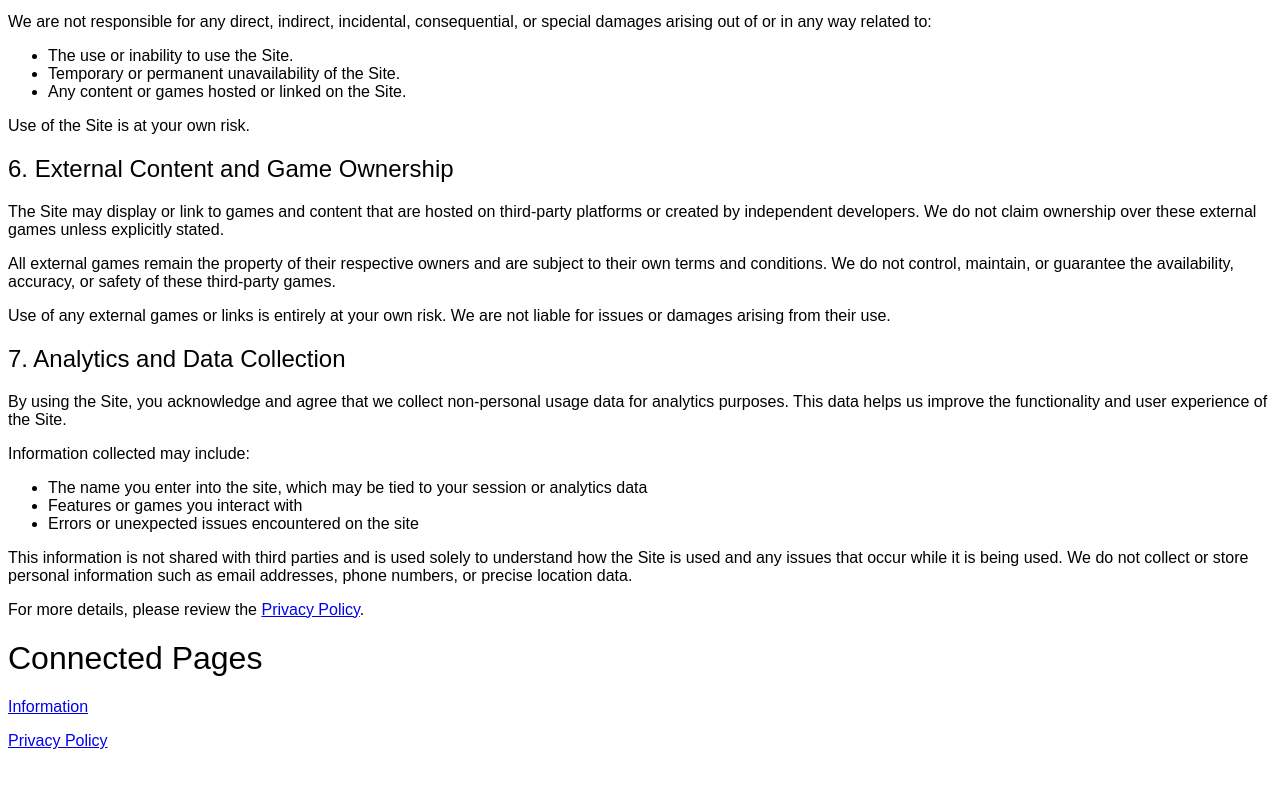
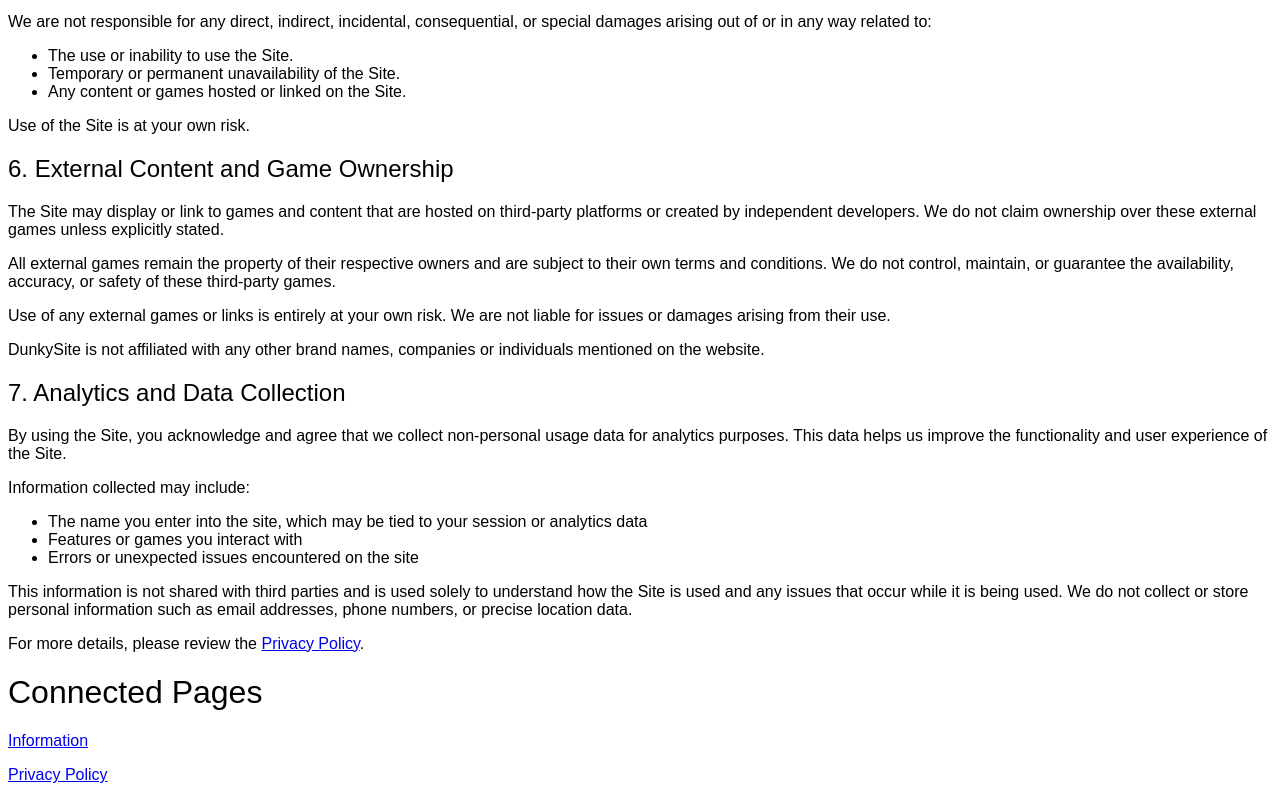
Before and after one commit to DunkyDouble/dunkysite, a SvelteKit app: page /terms in a window 1280 px wide. Shown: the part 760-1560 px from the top of the page. Before the commit the page ends 1526 px from the top, so only its background shows below. Built offline with nearby package versions, Linux system fonts and the light colour scheme; a web font is replaced by a local one.

Commit message:
not affiliated

```diff
--- a/src/routes/terms/+page.svelte
+++ b/src/routes/terms/+page.svelte
@@ -66,6 +66,7 @@
     <p>
         Use of any external games or links is entirely at your own risk. We are not liable for issues or damages arising from their use.
     </p>
+    <p>DunkySite is not affiliated with any other brand names, companies or individuals mentioned on the website.</p>
 
     <h2>7. Analytics and Data Collection</h2>
     <p>
```
